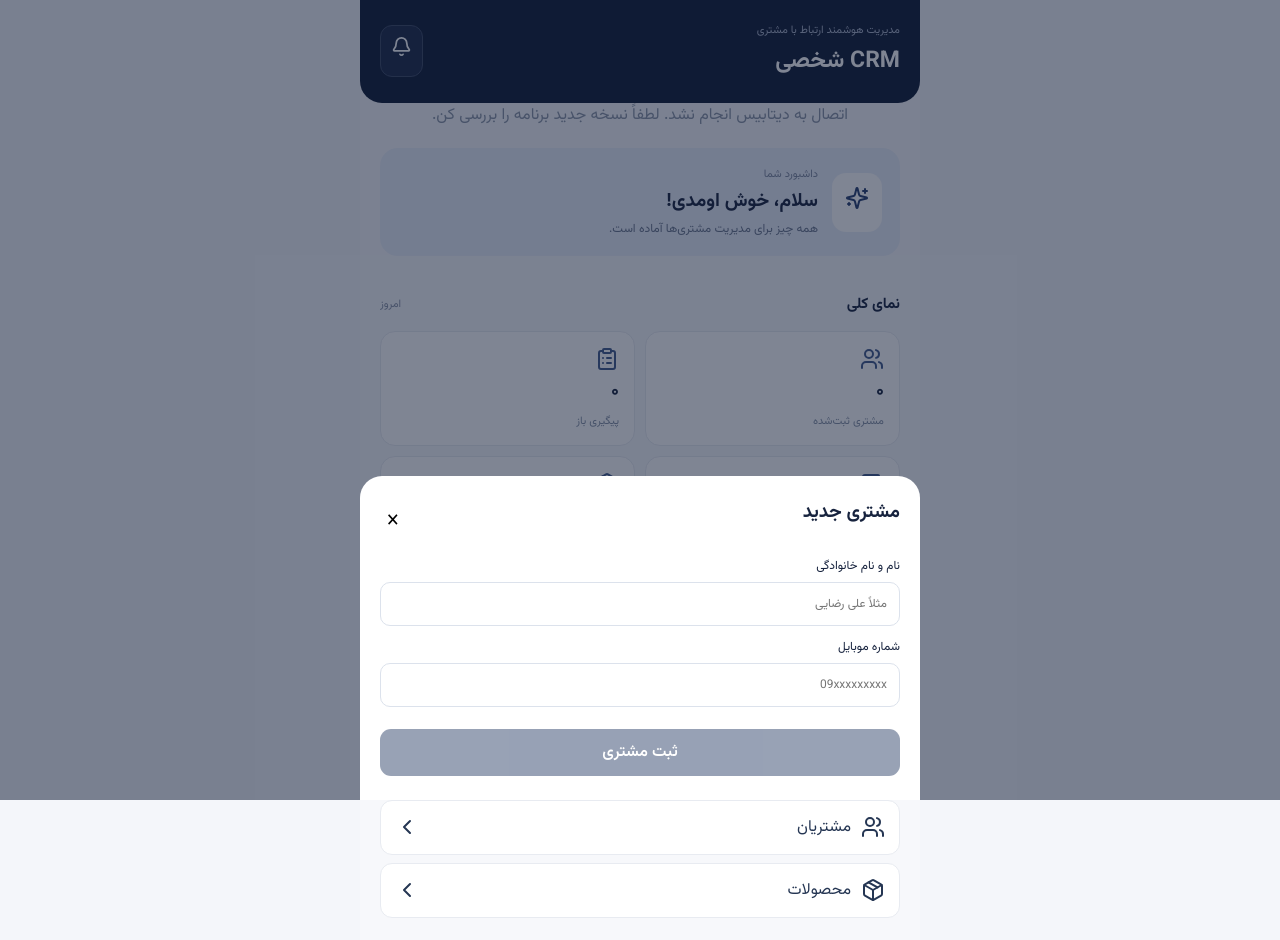
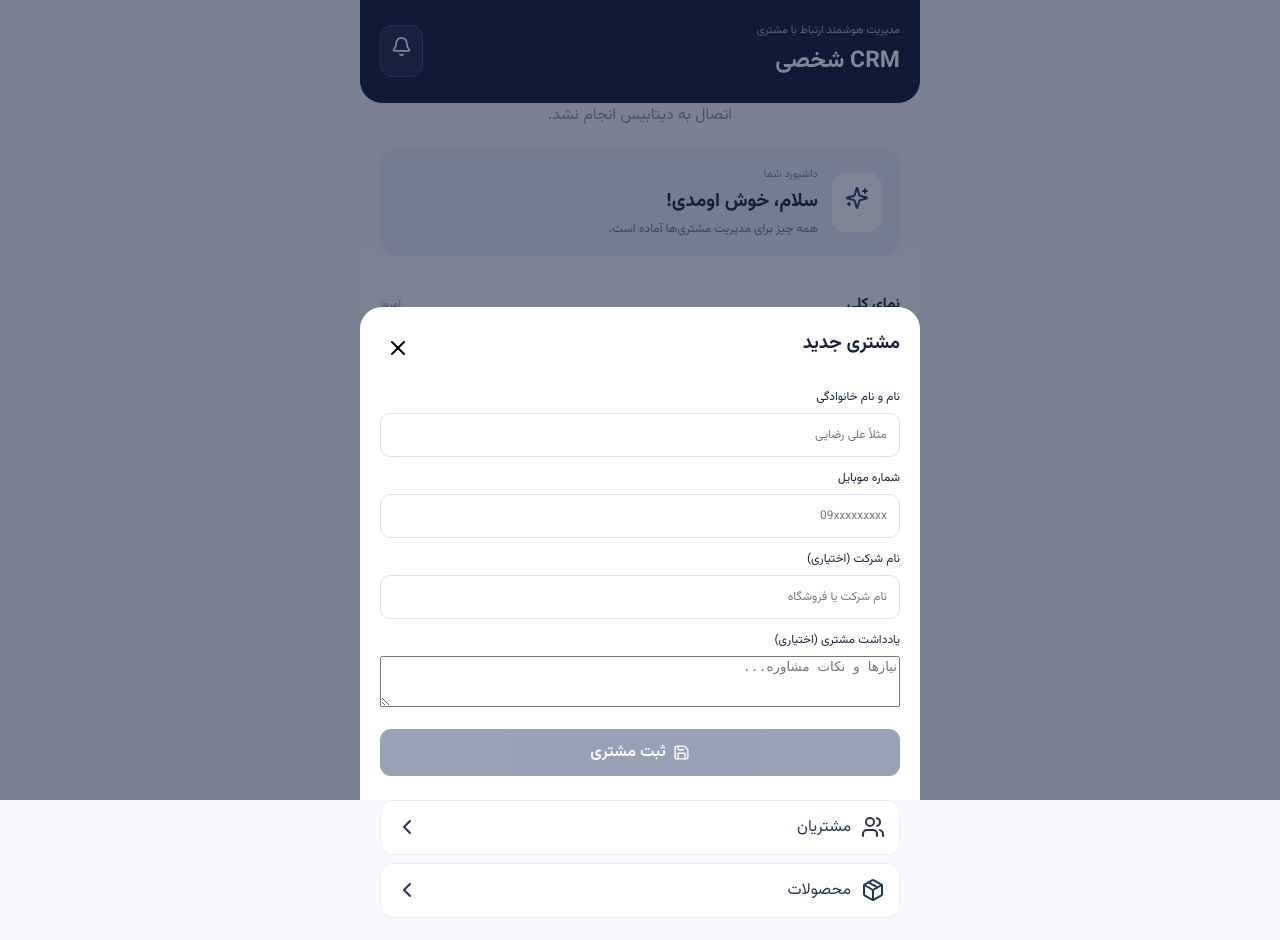
Before and after one commit to mmaalali1382-bot/my-crm-android, a React (Vite) app: page / in a window 1280 px wide. Both pictures are taken after a click on the button "افزودن مشتری". Shown: the top 940 px of the page. Built offline with nearby package versions, Linux system fonts and the light colour scheme; what @capacitor-community/sqlite would draw is missing.

Commit message:
Enhance customer management features and UI
Refactor customer management functions and UI components. Added company and notes fields for customers, improved error handling, and updated customer filtering logic.

```diff
--- a/src/App.tsx
+++ b/src/App.tsx
@@ -1,32 +1,34 @@
-
 import { useEffect, useMemo, useState } from 'react'
 import {
-  Users, Package, ClipboardList, Wallet,
-  Plus, Search, Sparkles, Bell, ChevronLeft
+  Users, Package, ClipboardList, Wallet, Plus, Search, Sparkles,
+  Bell, ChevronLeft, Pencil, Trash2, X, Save, FileText, Building2
 } from 'lucide-react'
 import {
-  initializeDatabase,
-  getCustomers,
-  addCustomer as addCustomerToDb
+  initializeDatabase, getCustomers, addCustomer as addCustomerToDb,
+  updateCustomer, deleteCustomer
 } from './db/database'
 
 type Customer = {
   id: number
   name: string
   mobile: string
+  company: string
   stage: string
+  notes: string
 }
 
-const money = (n: number) =>
-  new Intl.NumberFormat('fa-IR').format(n)
+const money = (n: number) => new Intl.NumberFormat('fa-IR').format(n)
 
 export default function App() {
   const [tab, setTab] = useState('خانه')
   const [customers, setCustomers] = useState<Customer[]>([])
   const [query, setQuery] = useState('')
-  const [showAdd, setShowAdd] = useState(false)
+  const [showForm, setShowForm] = useState(false)
+  const [editing, setEditing] = useState<Customer | null>(null)
   const [name, setName] = useState('')
   const [mobile, setMobile] = useState('')
+  const [company, setCompany] = useState('')
+  const [notes, setNotes] = useState('')
   const [loading, setLoading] = useState(true)
   const [saving, setSaving] = useState(false)
   const [error, setError] = useState('')
@@ -37,7 +39,9 @@ export default function App() {
       id: c.id,
       name: c.name,
       mobile: c.phone,
-      stage: c.stage
+      company: c.company || '',
+      stage: c.stage,
+      notes: c.notes || ''
     })))
   }
 
@@ -46,44 +50,83 @@ export default function App() {
       try {
         await initializeDatabase()
         await loadCustomers()
-        setError('')
       } catch (err) {
         console.error(err)
-        setError('اتصال به دیتابیس انجام نشد. لطفاً نسخه جدید برنامه را بررسی کن.')
+        setError('اتصال به دیتابیس انجام نشد.')
       } finally {
         setLoading(false)
       }
     }
-
     start()
   }, [])
 
-  const filtered = useMemo(
-    () => customers.filter(c =>
-      (c.name + c.mobile).includes(query)
-    ),
-    [customers, query]
-  )
+  const filtered = useMemo(() => customers.filter(c =>
+    (c.name + c.mobile + c.company).toLowerCase().includes(query.toLowerCase())
+  ), [customers, query])
 
-  async function addCustomer() {
+  function openNewForm() {
+    setEditing(null)
+    setName('')
+    setMobile('')
+    setCompany('')
+    setNotes('')
+    setShowForm(true)
+  }
+
+  function openEditForm(c: Customer) {
+    setEditing(c)
+    setName(c.name)
+    setMobile(c.mobile)
+    setCompany(c.company)
+    setNotes(c.notes)
+    setShowForm(true)
+  }
+
+  async function saveCustomer() {
     if (!name.trim() || !mobile.trim() || saving) return
 
     try {
       setSaving(true)
       setError('')
 
-      await addCustomerToDb(name, mobile)
+      if (editing) {
+        await updateCustomer(editing.id, name, mobile, company, notes)
+      } else {
+        await addCustomerToDb(name, mobile)
+        const updated = await getCustomers()
+        const created = updated[0]
+
+        if (created && (company.trim() || notes.trim())) {
+          await updateCustomer(
+            created.id, created.name, created.phone, company, notes
+          )
+        }
+      }
+
       await loadCustomers()
-
-      setName('')
-      setMobile('')
-      setShowAdd(false)
-      setTab('مشتریان')
+      setShowForm(false)
+      setEditing(null)
     } catch (err) {
       console.error(err)
-      setError('ثبت مشتری انجام نشد. دوباره تلاش کن.')
+      setError('ذخیره اطلاعات انجام نشد. دوباره تلاش کن.')
     } finally {
       setSaving(false)
+    }
+  }
+
+  async function removeCustomer(c: Customer) {
+    const confirmed = window.confirm(
+      `مشتری «${c.name}» حذف شود؟ این کار قابل بازگشت نیست.`
+    )
+
+    if (!confirmed) return
+
+    try {
+      await deleteCustomer(c.id)
+      await loadCustomers()
+    } catch (err) {
+      console.error(err)
+      setError('حذف مشتری انجام نشد.')
     }
   }
 
@@ -99,9 +142,7 @@ export default function App() {
         </button>
       </header>
 
-      {error && (
-        <div className="empty" role="alert">{error}</div>
-      )}
+      {error && <div className="empty" role="alert">{error}</div>}
 
       {tab === 'خانه' && (
         <main>
@@ -125,34 +166,17 @@ export default function App() {
               <strong>{loading ? '...' : money(customers.length)}</strong>
               <small>مشتری ثبت‌شده</small>
             </article>
-            <article>
-              <ClipboardList/>
-              <strong>۰</strong>
-              <small>پیگیری باز</small>
-            </article>
-            <article>
-              <Wallet/>
-              <strong>۰</strong>
-              <small>فروش امروز (تومان)</small>
-            </article>
-            <article>
-              <Package/>
-              <strong>۰</strong>
-              <small>محصول</small>
-            </article>
+            <article><ClipboardList/><strong>۰</strong><small>پیگیری باز</small></article>
+            <article><Wallet/><strong>۰</strong><small>فروش امروز (تومان)</small></article>
+            <article><Package/><strong>۰</strong><small>محصول</small></article>
           </div>
 
           <section className="assistant">
             <div className="assistant-head">
-              <Sparkles/>
-              <b>دستیار CRM</b>
-              <span>نسخه اولیه</span>
+              <Sparkles/><b>دستیار CRM</b><span>نسخه اولیه</span>
             </div>
-            <p>
-              مشتری‌ها در دیتابیس برنامه ذخیره می‌شن.
-              قابلیت‌های صوتی و هوشمند در مراحل بعدی تکمیل می‌شن.
-            </p>
-            <button className="primary" onClick={() => setShowAdd(true)}>
+            <p>اطلاعات مشتری‌ها در دیتابیس برنامه ذخیره می‌شن.</p>
+            <button className="primary" onClick={openNewForm}>
               <Plus size={18}/> افزودن مشتری
             </button>
           </section>
@@ -176,10 +200,7 @@ export default function App() {
               <div className="eyebrow">ارتباط با مشتریان</div>
               <h2>مشتریان</h2>
             </div>
-            <button
-              className="primary compact"
-              onClick={() => setShowAdd(true)}
-            >
+            <button className="primary compact" onClick={openNewForm}>
               <Plus size={17}/> جدید
             </button>
           </div>
@@ -189,20 +210,33 @@ export default function App() {
             <input
               value={query}
               onChange={e => setQuery(e.target.value)}
-              placeholder="جستجوی نام یا شماره موبایل"
+              placeholder="جستجوی نام، موبایل یا شرکت"
             />
           </label>
 
           {loading && <p className="empty">در حال دریافت مشتری‌ها...</p>}
 
           {!loading && filtered.map(c => (
-            <article className="customer" key={c.id}>
-              <div className="avatar">{c.name.slice(0, 1)}</div>
-              <div>
-                <b>{c.name}</b>
-                <small>{c.mobile}</small>
+            <article className="customer customer-expanded" key={c.id}>
+              <button className="customer-main" onClick={() => openEditForm(c)}>
+                <div className="avatar">{c.name.slice(0, 1)}</div>
+                <div className="customer-info">
+                  <b>{c.name}</b>
+                  <small>{c.mobile}</small>
+                  {c.company && <small><Building2 size={12}/> {c.company}</small>}
+                  {c.notes && <small className="note-preview"><FileText size={12}/> {c.notes}</small>}
+                </div>
+                <span>{c.stage}</span>
+              </button>
+
+              <div className="customer-actions">
+                <button onClick={() => openEditForm(c)}>
+                  <Pencil size={16}/> ویرایش
+                </button>
+                <button onClick={() => removeCustomer(c)}>
+                  <Trash2 size={16}/> حذف
+                </button>
               </div>
-              <span>{c.stage}</span>
             </article>
           ))}
 
@@ -237,12 +271,12 @@ export default function App() {
       )}
 
       <nav className="bottom-nav">
-        {[
+        {([
           ['خانه', Sparkles],
           ['مشتریان', Users],
           ['محصولات', Package],
           ['سفارش‌ها', ClipboardList]
-        ].map(([label, Icon]: any) => (
+        ] as const).map(([label, Icon]) => (
           <button
             key={label}
             className={tab === label ? 'active' : ''}
@@ -254,45 +288,39 @@ export default function App() {
         ))}
       </nav>
 
-      {showAdd && (
-        <div
-          className="modal-backdrop"
-          onClick={() => !saving && setShowAdd(false)}
-        >
-          <section
-            className="modal"
-            onClick={e => e.stopPropagation()}
-          >
+      {showForm && (
+        <div className="modal-backdrop" onClick={() => !saving && setShowForm(false)}>
+          <section className="modal customer-form" onClick={e => e.stopPropagation()}>
             <div className="modal-title">
-              <h3>مشتری جدید</h3>
-              <button onClick={() => !saving && setShowAdd(false)}>✕</button>
+              <h3>{editing ? 'ویرایش اطلاعات مشتری' : 'مشتری جدید'}</h3>
+              <button onClick={() => !saving && setShowForm(false)}>
+                <X/>
+              </button>
             </div>
 
             <label>
               نام و نام خانوادگی
-              <input
-                value={name}
-                onChange={e => setName(e.target.value)}
-                placeholder="مثلاً علی رضایی"
-              />
+              <input value={name} onChange={e => setName(e.target.value)} placeholder="مثلاً علی رضایی"/>
             </label>
 
             <label>
               شماره موبایل
-              <input
-                inputMode="tel"
-                value={mobile}
-                onChange={e => setMobile(e.target.value)}
-                placeholder="09xxxxxxxxx"
-              />
+              <input inputMode="tel" value={mobile} onChange={e => setMobile(e.target.value)} placeholder="09xxxxxxxxx"/>
             </label>
 
-            <button
-              className="primary full"
-              onClick={addCustomer}
-              disabled={!name.trim() || !mobile.trim() || saving}
-            >
-              {saving ? 'در حال ثبت...' : 'ثبت مشتری'}
+            <label>
+              نام شرکت (اختیاری)
+              <input value={company} onChange={e => setCompany(e.target.value)} placeholder="نام شرکت یا فروشگاه"/>
+            </label>
+
+            <label>
+              یادداشت مشتری (اختیاری)
+              <textarea rows={3} value={notes} onChange={e => setNotes(e.target.value)} placeholder="نیازها و نکات مشاوره..."/>
+            </label>
+
+            <button className="primary full" onClick={saveCustomer} disabled={!name.trim() || !mobile.trim() || saving}>
+              <Save size={17}/>
+              {saving ? 'در حال ذخیره...' : editing ? 'ذخیره تغییرات' : 'ثبت مشتری'}
             </button>
           </section>
         </div>
```
